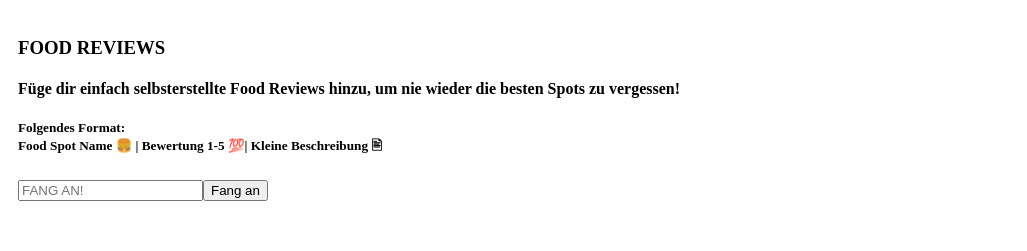
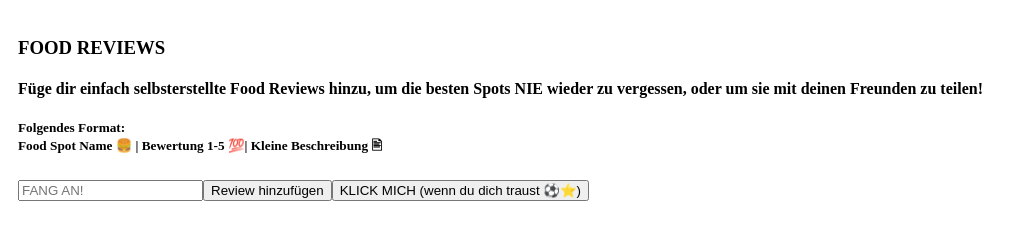
Before and after one commit to mathisneunzig/DHBW-Mannheim-WI2024SEA-Microkernel, a React (Vite) app: page /Food in a window 1280 px wide. Shown: the top 251 px of the page, without its empty margins (0-1027 px from the left). Built offline with nearby package versions, Linux system fonts and the light colour scheme.

Commit message:
2 Buttons statt 1

```diff
--- a/src/plugins/Wanisa_FoodReviewPluginConsumer/page.tsx
+++ b/src/plugins/Wanisa_FoodReviewPluginConsumer/page.tsx
@@ -8,7 +8,7 @@ export const Food: React.FC<{ ctx: PluginCtx }> = ({ ctx }) => {
   return (
     <div style={{ padding: 10}}>
       <h3>FOOD REVIEWS</h3>
-      <h4>Füge dir einfach selbsterstellte Food Reviews hinzu, um nie wieder die besten Spots zu vergessen! </h4>
+      <h4>Füge dir einfach selbsterstellte Food Reviews hinzu, um die besten Spots NIE wieder zu vergessen, oder um sie mit deinen Freunden zu teilen! </h4>
       <h5>Folgendes Format: <br></br> Food Spot Name 🍔 | Bewertung 1-5 💯| Kleine Beschreibung 🖹</h5>
 
       <div style={{ marginBottom: 8}}>
@@ -17,12 +17,19 @@ export const Food: React.FC<{ ctx: PluginCtx }> = ({ ctx }) => {
           onClick={() => {
             const v = text.trim();
             if (v) {
-              window.open("https://www.youtube.com/watch?v=DW5so6wyXIY");
               ctx.write.exec("reviews","add",{ text: v});
               setText("");
-            }}}
+            }
+            }}
         disabled={!ctx.can("reviews.write")}>
-        Fang an
+        Review hinzufügen
+        </button>
+        <button
+          onClick={() => {
+              window.open("https://www.youtube.com/watch?v=DW5so6wyXIY");
+          }}
+          >
+          KLICK MICH (wenn du dich traust ⚽⭐)
         </button>
       </div>
       <ul>
@@ -37,7 +44,8 @@ export const Food: React.FC<{ ctx: PluginCtx }> = ({ ctx }) => {
       </ul>
       <br></br>
       <br></br>
-      <br></br> {/*Kleiner Zeilenabstand zwischen Katze und Review*/}
+      <br></br>
+      {/*Komischer Abstand*/}
     <div style ={{ width: 220, marginLeft: 3}}>
       <img src = "https://haustiereleben.net/wp-content/images/welches-fleisch-durfen-katzen-essen-atmq0o28.jpg" alt="KatzeIsstBVBaufWeilBayernBesserIst" style={{ width: "100%", borderRadius: 10 }}/>
     </div>
```
